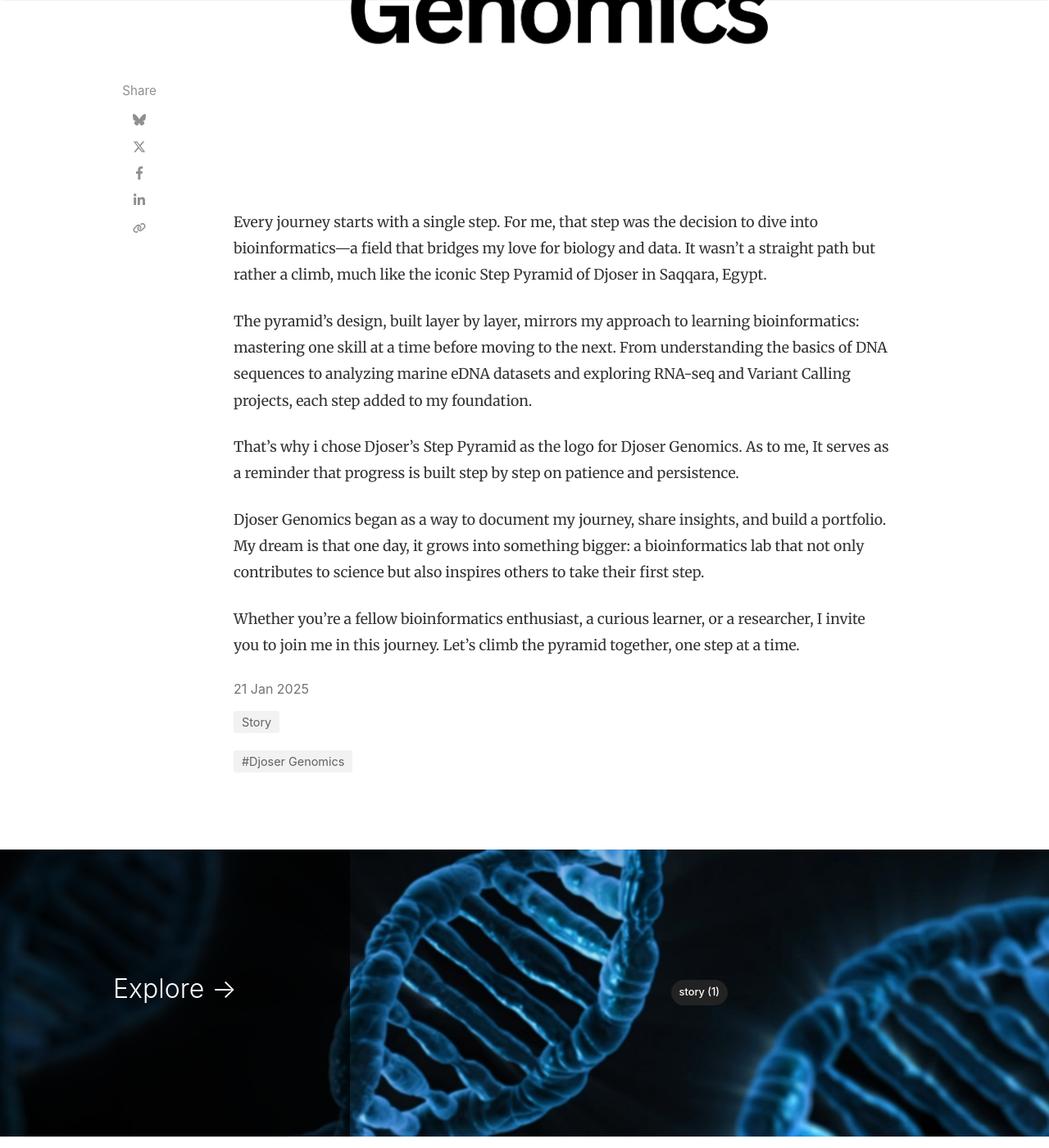
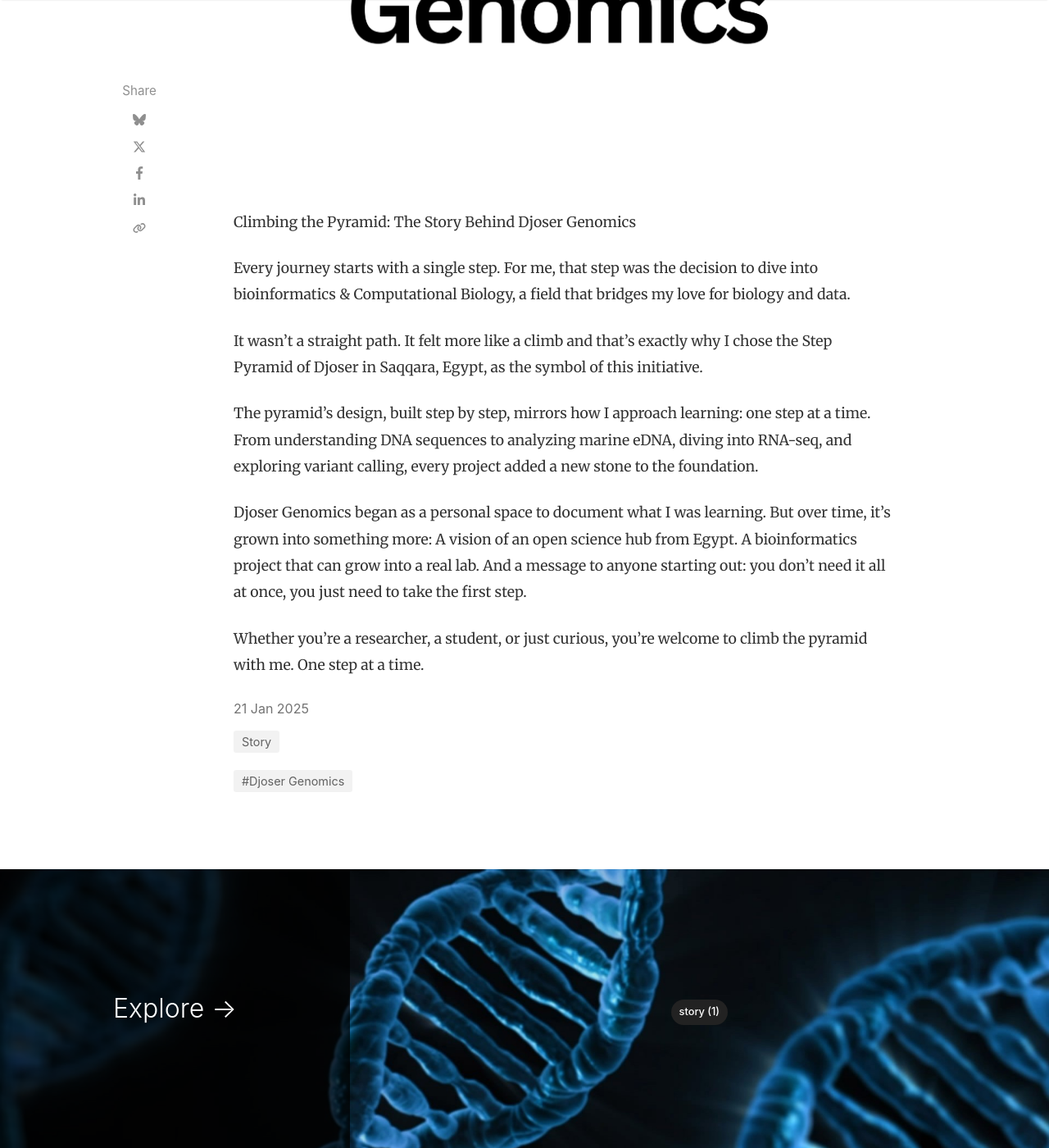
Before and after one commit to DjoserGenomics/djosergenomics.github.io, a Jekyll site: the page built from _posts/2025-01-21-Djoser-Genomics-Story.md, in a window 1280 px wide and 1400 px high, scrolled down 883 px. Shown: the whole window at 82% size. Built offline with Jekyll 4.4.1, drawn with Linux system fonts in a browser that asks for light colours; nearby versions of some CDN libraries; comment, search, counter and statistics services are not loaded.

Commit message:
Update 2025-01-21-Djoser-Genomics-Story.md

```diff
--- a/_posts/2025-01-21-Djoser-Genomics-Story.md
+++ b/_posts/2025-01-21-Djoser-Genomics-Story.md
@@ -9,12 +9,20 @@ featured: true
 hidden: true
 ---
 
-Every journey starts with a single step. For me, that step was the decision to dive into bioinformatics—a field that bridges my love for biology and data. It wasn’t a straight path but rather a climb, much like the iconic Step Pyramid of Djoser in Saqqara, Egypt.
+Climbing the Pyramid: The Story Behind Djoser Genomics
 
-The pyramid’s design, built layer by layer, mirrors my approach to learning bioinformatics: mastering one skill at a time before moving to the next. From understanding the basics of DNA sequences to analyzing marine eDNA datasets and exploring RNA-seq and Variant Calling projects, each step added to my foundation.
+Every journey starts with a single step.
+For me, that step was the decision to dive into bioinformatics & Computational Biology, a field that bridges my love for biology and data.
 
-That's why i chose Djoser's Step Pyramid as the logo for Djoser Genomics. As to me, It serves as a reminder that progress is built step by step on patience and persistence.
+It wasn’t a straight path. It felt more like a climb and that’s exactly why I chose the Step Pyramid of Djoser in Saqqara, Egypt, as the symbol of this initiative.
 
-Djoser Genomics began as a way to document my journey, share insights, and build a portfolio. My dream is that one day, it grows into something bigger: a bioinformatics lab that not only contributes to science but also inspires others to take their first step.
+The pyramid’s design, built step by step, mirrors how I approach learning: one step at a time.
+From understanding DNA sequences to analyzing marine eDNA, diving into RNA-seq, and exploring variant calling, every project added a new stone to the foundation.
 
-Whether you’re a fellow bioinformatics enthusiast, a curious learner, or a researcher, I invite you to join me in this journey. Let’s climb the pyramid together, one step at a time.
+Djoser Genomics began as a personal space to document what I was learning. But over time, it’s grown into something more:
+A vision of an open science hub from Egypt.
+A bioinformatics project that can grow into a real lab.
+And a message to anyone starting out: you don’t need it all at once, you just need to take the first step.
+
+Whether you're a researcher, a student, or just curious, you’re welcome to climb the pyramid with me.
+One step at a time.
```
